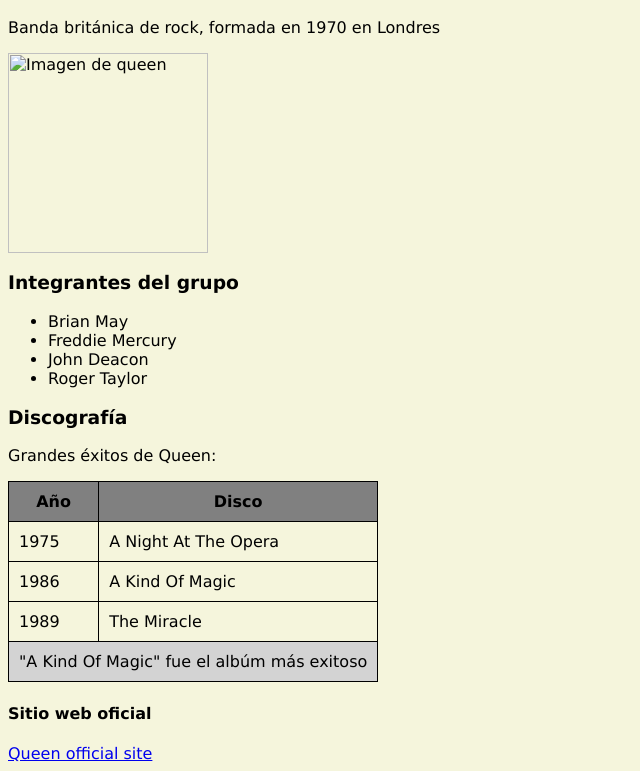
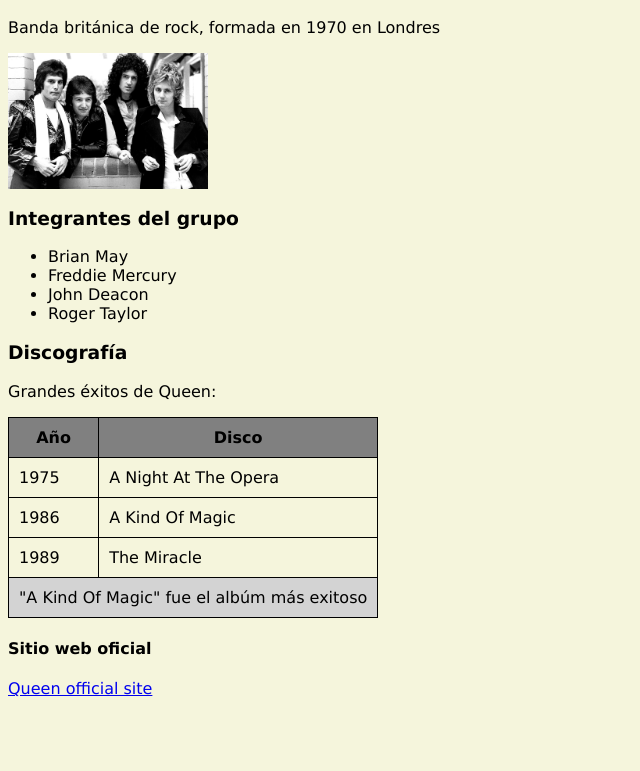
Before and after one commit to Melinatexeira/Queen.html, a plain HTML site: page index.html in a window 1280 px wide. Shown: the part 49-820 px from the top of the page, without its empty margins (0-640 px from the left). Drawn offline with Linux system fonts and the light colour scheme; the site is published under a folder, as on GitHub Pages, so addresses that start at the root find nothing.

Commit message:
Proyecto1

```diff
--- a/index.html
+++ b/index.html
@@ -9,7 +9,7 @@
 </head>
 	<p>Banda británica de rock, formada en 1970 en Londres</p>
 
-	<img src="/img/queenImg.jpg" alt="Imagen de queen">
+	<img src="img/queenImg.jpg" alt="Imagen de queen">
 
 	<h3>Integrantes del grupo</h3>
 
```
